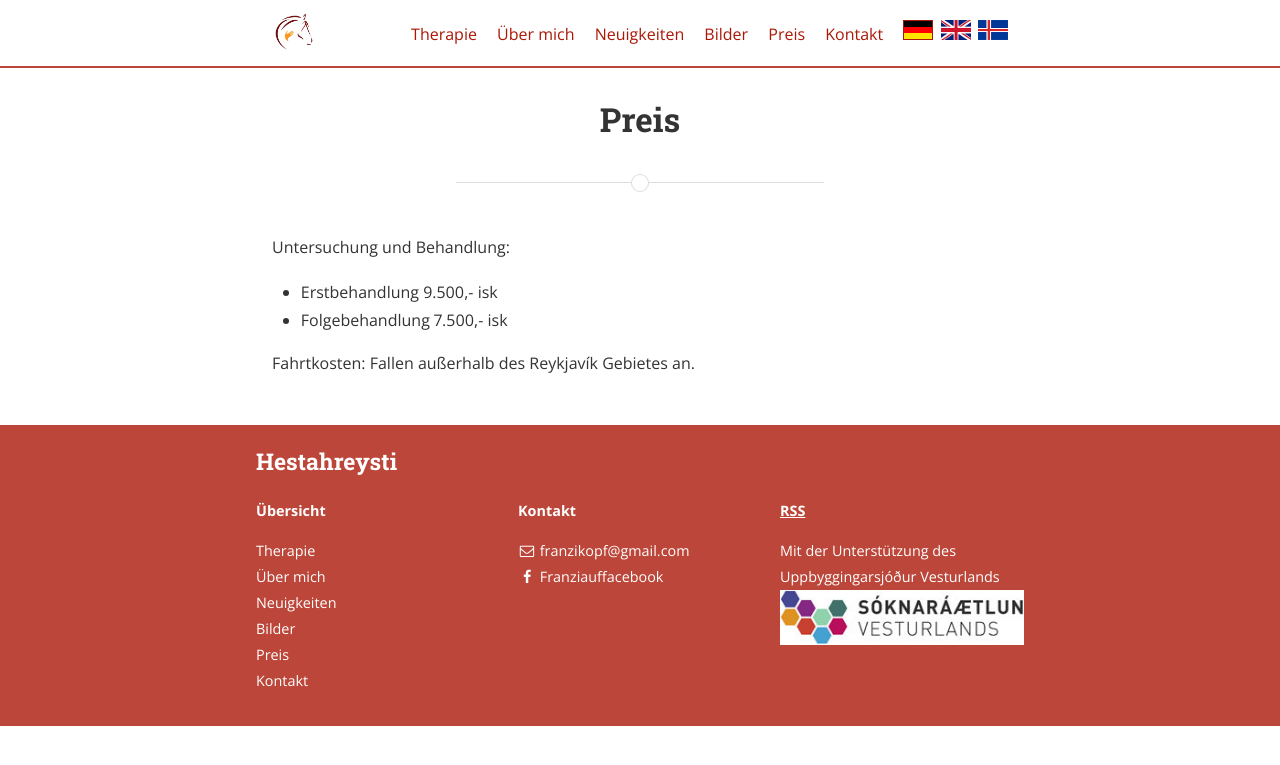
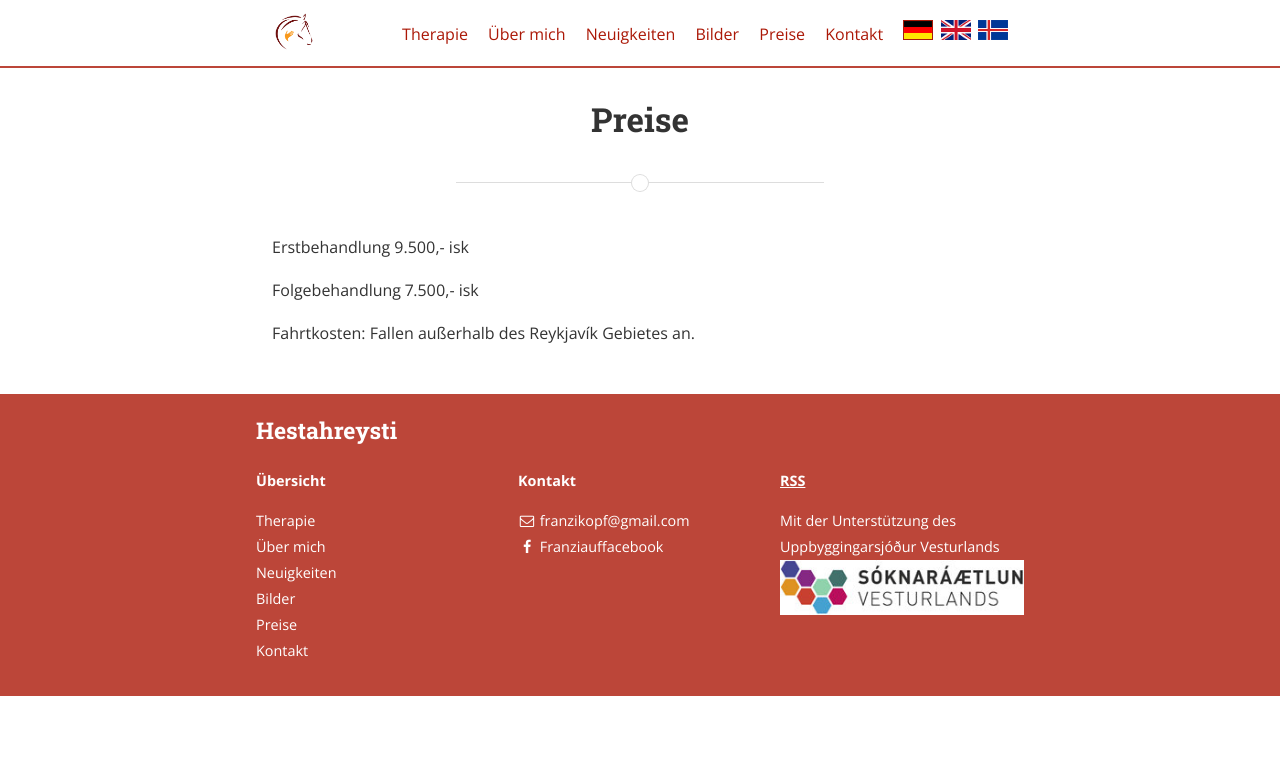
Before and after one commit to FancyFanz/FancyFanz.github.io, a Jekyll site: the page built from price-de.md, in a window 1280 px wide. Shown: the top 765 px of the page. Built offline with Jekyll 4.4.1, drawn with Linux system fonts in a browser that asks for light colours; nearby versions of some CDN libraries; library files that are not in the unit come from our copies.

Commit message:
Update price-de.md

```diff
--- a/price-de.md
+++ b/price-de.md
@@ -3,12 +3,12 @@ layout: page
 ref: price
 lang: de
 permalink: /price/de/
-title: "Preis"
+title: "Preise"
 weight: 5
 ---
 
-Untersuchung und Behandlung:
-- Erstbehandlung 9.500,- isk
-- Folgebehandlung 7.500,- isk
+Erstbehandlung 9.500,- isk
+
+Folgebehandlung 7.500,- isk
 
 Fahrtkosten: Fallen außerhalb des Reykjavík Gebietes an.
```
